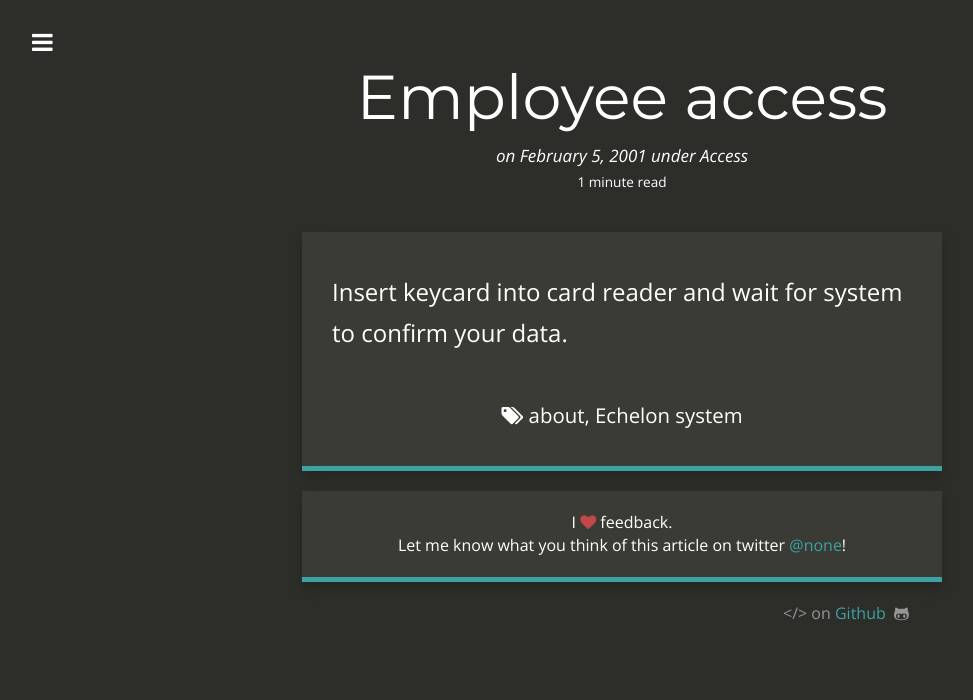
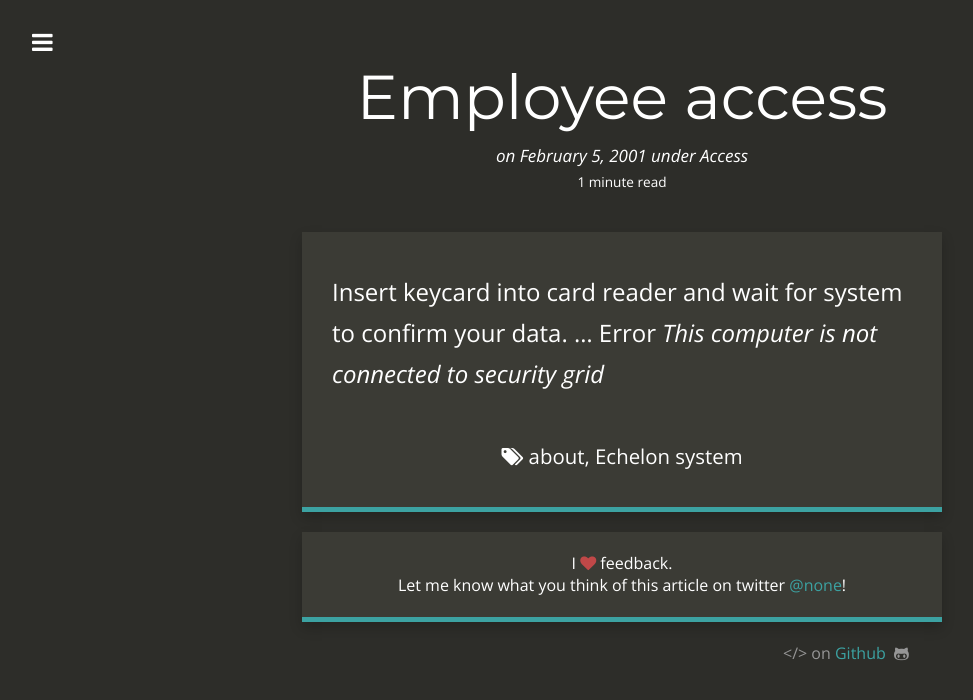
Before and after one commit to Rebelief/echelon.initiative, a Jekyll site: the page built from _posts/2014-06-09-so-what-is-jekyll.md, in a window 1280 px wide. Shown: the top 700 px of the page, without its empty margins (18-991 px from the left). Built offline with Jekyll 4.4.1, drawn with Linux system fonts in a browser that asks for light colours; nearby versions of some CDN libraries.

Commit message:
Update 2014-06-09-so-what-is-jekyll.md

```diff
--- a/_posts/2014-06-09-so-what-is-jekyll.md
+++ b/_posts/2014-06-09-so-what-is-jekyll.md
@@ -11,3 +11,6 @@ tags:
 ---
 
 Insert keycard into card reader and wait for system to confirm your data.
+...
+Error
+*This computer is not connected to security grid*
```
